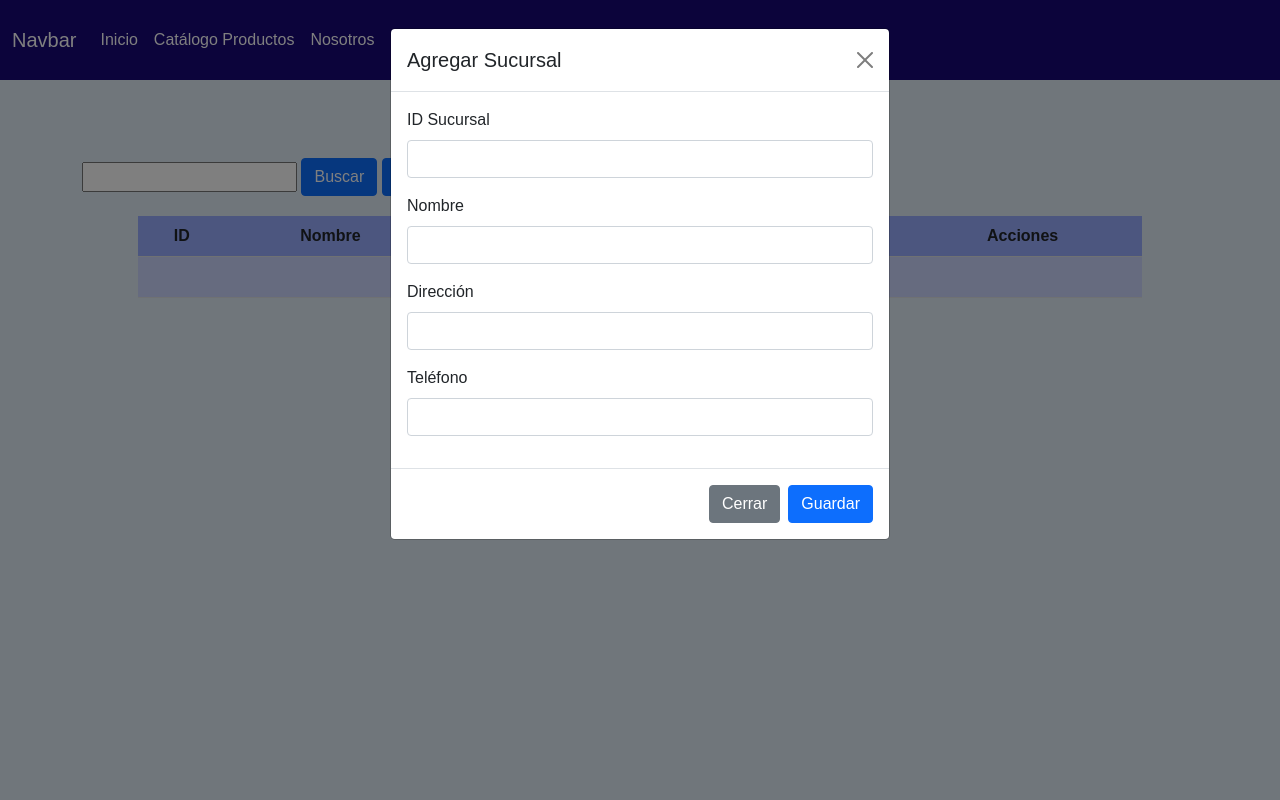
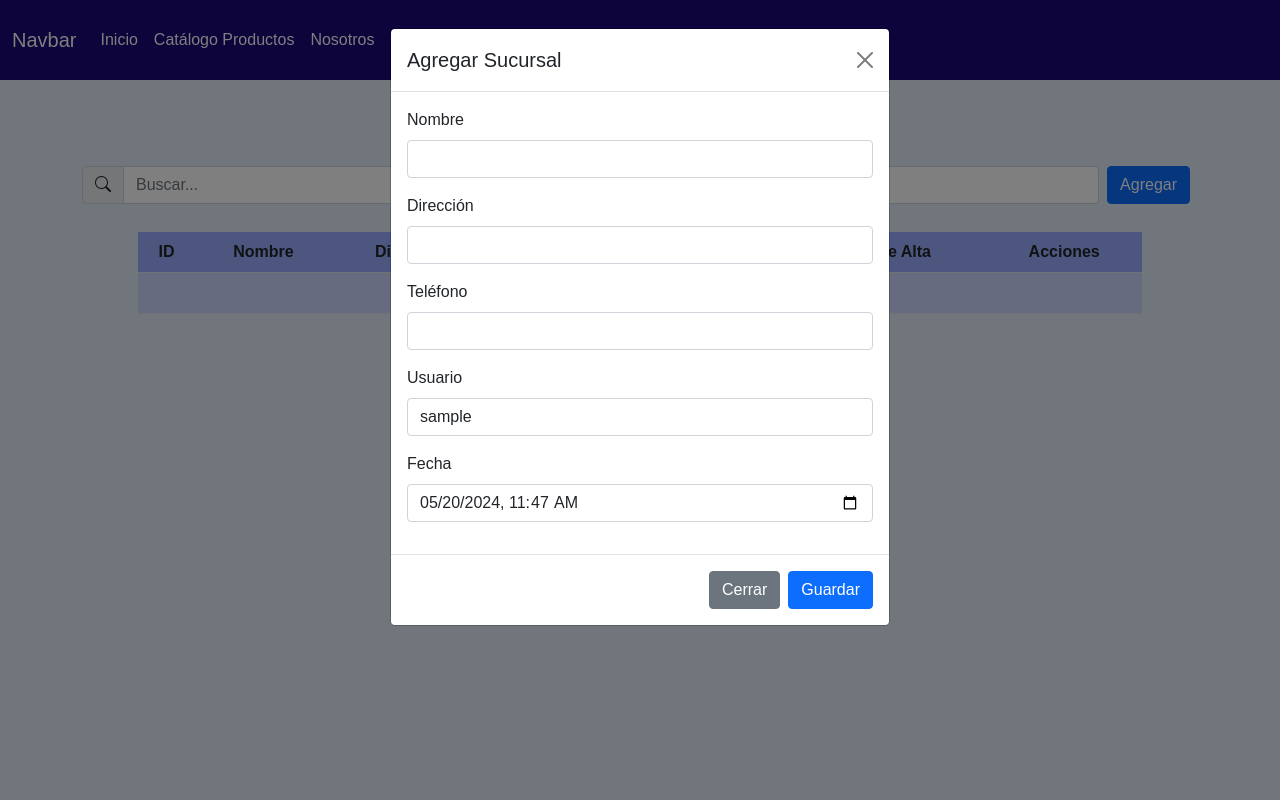
Before and after one commit to MartinOrtega22/PROYECTO-LAB-PROG-WEB, a PHP site: page /CRUDSucursales.php in a window 1280 px wide, after a click on "Agregar". Run offline with PHP 8.4, Linux system fonts and the light colour scheme; the visitor is signed in with stand-in values (Sample User, id 1); data that the repository does not hold is empty; some libraries are stand-ins or nearby versions.

Commit message:
CRUD Sucursales

```diff
--- a/CRUDSucursales.php
+++ b/CRUDSucursales.php
@@ -31,6 +31,16 @@ if ($conn->connect_error) {
     die("Error de conexión: " . $conexion->connect_error);
 }
 
+
+$sqlUsuario = "SELECT IdUsuario, NombreUsuario FROM Usuario";
+$resultUsuario = $conn->query($sqlUsuario);
+
+$Usuario = [];
+if ($resultUsuario->num_rows > 0) {
+    while ($row = $resultUsuario->fetch_assoc()) {
+        $Usuario[] = $row;
+    }
+}
 
 ?>
 <!DOCTYPE html>
@@ -113,16 +123,63 @@ if ($conn->connect_error) {
     </nav>
 
     <div class="container">
-        <h2>Lista de sucursales</h2>
-        <input type="text">
-        <button type="button" class="btn btn-primary">Buscar</button>
+        <h2>Lista de Sucursales</h2>
+        <div class="d-flex justify-content-between align-items-center">
+            <div class="input-group">
+                <span class="input-group-text" id="searchIcon">
+                    <i class="bi bi-search"></i>
+                </span>
+                <input type="text" id="searchInput" onkeyup="searchTable()" class="form-control" placeholder="Buscar..." style="flex: 1;">
+            </div>
+            <button type="button" class="btn btn-primary m-2" id="btnAgregar" data-bs-toggle="modal" data-bs-target="#agregarSucursalModal">Agregar</button>
+        </div>
 
-        <!-- Botón para abrir el modal -->
-        <button type="button" class="btn btn-primary" data-bs-toggle="modal" data-bs-target="#agregarSucursalModal">
-            Agregar
-        </button>
-
-        <!-- Modal -->
+        <!-- Modal Editar -->
+        <div class="modal fade" id="editarSucursalModal" tabindex="-1" aria-labelledby="editarSucursalModalLabel" aria-hidden="true">
+            <div class="modal-dialog">
+                <div class="modal-content">
+                    <div class="modal-header">
+                        <h5 class="modal-title" id="editarSucursalModalLabel">Editar Sucursal</h5>
+                        <button type="button" class="btn-close" data-bs-dismiss="modal" aria-label="Close"></button>
+                    </div>
+                    <div class="modal-body">
+                        <form id="formEditarSucursal" action="accionphp/editarsucursal.php" method="post" enctype="multipart/form-data">
+                            <input type="hidden" id="editIdSucursal" name="id">
+                            <div class="mb-3">
+                                <label for="editnombreSucursal" class="form-label">Nombre</label>
+                                <input type="text" class="form-control" id="editnombreSucursal" name="nombreSucursal" required>
+                            </div>
+                            <div class="mb-3">
+                                <label for="editdireccionSucursal" class="form-label">Dirección</label>
+                                <input type="text" class="form-control" id="editdireccionSucursal" name="direccionSucursal" required>
+                            </div>
+                            <div class="mb-3">
+                                <label for="edittelefonoSucursal" class="form-label">Teléfono</label>
+                                <input type="number" class="form-control" id="edittelefonoSucursal" name="telefonoSucursal" required>
+                            </div>
+                            <div class="mb-3">
+                                <label for="editUsuario" class="form-label">Usuario</label>
+                                <select class="form-control" id="editUsuario" name="Usuario" required>
+                                    <option value="">Selecciona el Usuario</option>
+                                    <?php foreach ($Usuario as $r) : ?>
+                                        <option value="<?php echo $r['IdUsuario']; ?>"><?php echo $r['NombreUsuario']; ?></option>
+                                    <?php endforeach; ?>
+                                </select>
+                            </div>
+                            <div class="mb-3">
+                                <label for="editfechaAlta" class="form-label">Fecha</label>
+                                <input type="datetime-local" class="form-control" id="editfechaAlta" name="fechaAlta" required>
+                            </div>
+                        </form>
+                    </div>
+                    <div class="modal-footer">
+                        <button type="button" class="btn btn-secondary" data-bs-dismiss="modal">Cerrar</button>
+                        <button type="submit" class="btn btn-primary" form="formEditarSucursal">Guardar</button>
+                    </div>
+                </div>
+            </div>
+        </div>
+        <!-- Modal agregar -->
         <div class="modal fade" id="agregarSucursalModal" tabindex="-1" aria-labelledby="exampleModalLabel" aria-hidden="true">
             <div class="modal-dialog">
                 <div class="modal-content">
@@ -132,10 +189,6 @@ if ($conn->connect_error) {
                     </div>
                     <div class="modal-body">
                         <form id="formAgregarSucursal" action="accionphp/agregarsucursal.php" method="post" enctype="multipart/form-data">
-                            <div class="mb-3">
-                                <label for="idSucursal" class="form-label">ID Sucursal</label>
-                                <input type="text" class="form-control" id="idSucursal" name="idSucursal" required>
-                            </div>
                             <div class="mb-3">
                                 <label for="nombreSucursal" class="form-label">Nombre</label>
                                 <input type="text" class="form-control" id="nombreSucursal" name="nombreSucursal" required>
@@ -147,6 +200,16 @@ if ($conn->connect_error) {
                             <div class="mb-3">
                                 <label for="telefonoSucursal" class="form-label">Teléfono</label>
                                 <input type="number" class="form-control" id="telefonoSucursal" name="telefonoSucursal" required>
+                            </div>
+                            <div class="mb-3">
+                                <label for="Usuario" class="form-label">Usuario</label>
+                                <select class="form-control" id="Usuario" name="Usuario" required>
+                                    <option value="<?php echo $_SESSION['id']; ?>"><?php echo $_SESSION['usuario']; ?></option>
+                                </select>
+                            </div>
+                            <div class="mb-3">
+                                <label for="fechaAlta" class="form-label">Fecha</label>
+                                <input type="datetime-local" class="form-control" id="fechaAlta" name="fechaAlta" required>
                             </div>
                         </form>
                     </div>
@@ -163,10 +226,12 @@ if ($conn->connect_error) {
                 <th>Nombre</th>
                 <th>Dirección</th>
                 <th>Teléfono</th>
+                <th>Usuario</th>
+                <th>Fecha de Alta</th>
                 <th>Acciones</th>
             </tr>
             <?php
-            $sql = "SELECT IdSucursal, NombreSucursal, DireccionSucursal, TelefonoSucursal FROM sucursal";
+            $sql = "SELECT IdSucursal, NombreSucursal, DireccionSucursal, TelefonoSucursal, NombreUsuario, FechaAlta FROM sucursal s join usuario u where s.IdUsuario=u.IdUsuario";
             $result = $conn->query($sql);
 
             if ($result->num_rows > 0) {
@@ -176,7 +241,10 @@ if ($conn->connect_error) {
                     echo "<td>" . $row["NombreSucursal"] . "</td>";
                     echo "<td>" . $row["DireccionSucursal"] . "</td>";
                     echo "<td>" . $row["TelefonoSucursal"] . "</td>";
-                    echo '<td><a href="editar.php?id=' . $row["IdSucursal"] . '" id="btnEditar"><img src="img/editar.png"></a>  <a href="eliminar.php?id=' . $row["IdSucursal"] . '" id="btnEliminar"><img src="img/eliminar.png"></a></td>';
+                    echo "<td>" . $row["NombreUsuario"] . "</td>";
+                    echo "<td>" . $row["FechaAlta"] . "</td>";
+                    echo '<td><a href="#" class="btn btn-primary editar-btn" data-bs-toggle="modal" data-bs-target="#editarSucursalModal" data-id="' . $row["IdSucursal"] . '"><i class="bi bi-pencil"></i></a>';
+                    echo '<button data-id="' . $row["IdSucursal"] . '" class="btn btn-danger eliminar-btn"><i class="bi bi-trash"></i></button></td>';
                     echo "</tr>";
                 }
             } else {
@@ -188,25 +256,10 @@ if ($conn->connect_error) {
     </div>
 
 
-    <?php if (isset($_GET['success'])) : ?>
-        <div class="alert alert-success text-center" role="alert" style="position: fixed; top: 50%; left: 50%; transform: translate(-50%, -50%); z-index: 1050;">
-            Sucursal agregada correctamente.
-        </div>
-        <script>
-            setTimeout(() => {
-                document.querySelector('.alert').remove();
-            }, 3000);
-        </script>
-    <?php endif; ?>
 
-
+    <script src="https://code.jquery.com/jquery-3.6.0.min.js"></script>
     <script src="https://cdn.jsdelivr.net/npm/bootstrap@5.0.2/dist/js/bootstrap.bundle.min.js" integrity="sha384-MrcW6ZMFYlzcLA8Nl+NtUVF0sA7MsXsP1UyJoMp4YLEuNSfAP+JcXn/tWtIaxVXM" crossorigin="anonymous"></script>
-    <script>
-        // Limpiar el formulario cuando se cierra el modal
-        document.getElementById('agregarSucursalModal').addEventListener('hidden.bs.modal', function() {
-            document.getElementById('formAgregarSucursal').reset();
-        });
-    </script>
+    <script src="js/CRUDSucursal.js"></script>
 </body>
 
 </html>
--- a/Index.php
+++ b/Index.php
@@ -95,7 +95,7 @@ $rol = isset($_SESSION['rol']) ? $_SESSION['rol'] : "0"; // Asignar rol de "Usua
         </div>
     </nav>
     <div class="container mt-5">
-        <h1>Bienvenido, <?php echo $_SESSION['usuario']; ?></h1>
+        <h1>Bienvenido <?php echo $_SESSION['usuario'];   ?></h1>
     </div>
     <script src="https://code.jquery.com/jquery-3.6.0.min.js"></script>
     <script src="https://cdn.jsdelivr.net/npm/bootstrap@5.0.2/dist/js/bootstrap.bundle.min.js" integrity="sha384-MrcW6ZMFYlzcLA8Nl+NtUVF0sA7MsXsP1UyJoMp4YLEuNSfAP+JcXn/tWtIaxVXM" crossorigin="anonymous"></script>
--- a/accionphp/editarsucursal.php
+++ b/accionphp/editarsucursal.php
@@ -14,17 +14,17 @@ if ($conn->connect_error) {
 }
 
 // Verificar que los datos del formulario estén presentes
-if (isset($_POST['id']) && isset($_POST['nombreSucursal']) && isset($_POST['direccionSucursal']) && isset($_POST['telefonoSucursal']) && isset($_POST['idUsuario']) && isset($_POST['fechaAlta'])) {
+if (isset($_POST['id']) && isset($_POST['nombreSucursal']) && isset($_POST['direccionSucursal']) && isset($_POST['telefonoSucursal']) && isset($_POST['Usuario']) && isset($_POST['fechaAlta'])) {
     $idSucursal = $_POST['id'];
     $nombreSucursal = $_POST['nombreSucursal'];
     $direccionSucursal = $_POST['direccionSucursal'];
     $telefonoSucursal = $_POST['telefonoSucursal'];
-    $idUsuario = $_POST['idUsuario'];
+    $idUsuario = $_POST['Usuario'];
     $fechaAlta = $_POST['fechaAlta'];
 
     $sql = "UPDATE sucursal SET NombreSucursal = ?, DireccionSucursal = ?, TelefonoSucursal = ?, IdUsuario = ?, FechaAlta = ? WHERE IdSucursal = ?";
     $stmt = $conn->prepare($sql);
-    $stmt->bind_param("sssissi", $nombreSucursal, $direccionSucursal, $telefonoSucursal, $idUsuario, $fechaAlta);
+    $stmt->bind_param("ssiisi", $nombreSucursal, $direccionSucursal, $telefonoSucursal, $idUsuario, $fechaAlta, $idSucursal);
     if ($stmt->execute()) {
         echo json_encode(['success' => true, 'message' => 'Sucursal actualizada correctamente']);
     } else {
--- a/accionphp/eliminarsucursal.php
+++ b/accionphp/eliminarsucursal.php
@@ -11,7 +11,7 @@ if ($conn->connect_error) {
 }
 
 if (isset($_POST['idSucursal'])) {
-    $idProducto = $_POST['idSucursal'];
+    $idSucursal = $_POST['idSucursal'];
 
     $sql = "DELETE FROM sucursal WHERE idSucursal = ?";
     $stmt = $conn->prepare($sql);
--- a/accionphp/obtenersucursal.php
+++ b/accionphp/obtenersucursal.php
@@ -14,8 +14,8 @@ if ($conn->connect_error) {
 }
 
 if (isset($_GET['idSucursal'])) {
-    $idProducto = $_GET['idSucursal'];
-    $sql = "SELECT IdSucursal, NombreSucursal, DireccionSucursal, TelefonoSucursal, IdUsuario, FechaAlta FROM sucursal WHERE IdSucursal = ?";
+    $idSucursal = $_GET['idSucursal'];
+    $sql = "SELECT NombreSucursal, DireccionSucursal, TelefonoSucursal, IdUsuario, FechaAlta FROM sucursal WHERE IdSucursal = ?";
     $stmt = $conn->prepare($sql);
 
     if ($stmt === false) {
@@ -40,4 +40,3 @@ if (isset($_GET['idSucursal'])) {
 }
 
 $conn->close();
-?>
--- a/autenticar.php
+++ b/autenticar.php
@@ -47,6 +47,7 @@ if ($_SERVER['REQUEST_METHOD'] == 'POST') {
         // Verificar contraseña
         if (password_verify($contrasena, $usuario['ContrasenaUsuario'])) {
             // Autenticación exitosa
+            $_SESSION['id'] = $usuario['IdUsuario'];
             $_SESSION['usuario'] = $usuario['NombreUsuario'];
             $_SESSION['correo'] = $usuario['CorreoUsuario'];
             $_SESSION['rol'] = $usuario['RolUsuario'];
```
Also changed, not shown: accionphp/agregarsucursal.php (+5 -8 lines), js/CRUDSucursal.js (+20 -7 lines).
